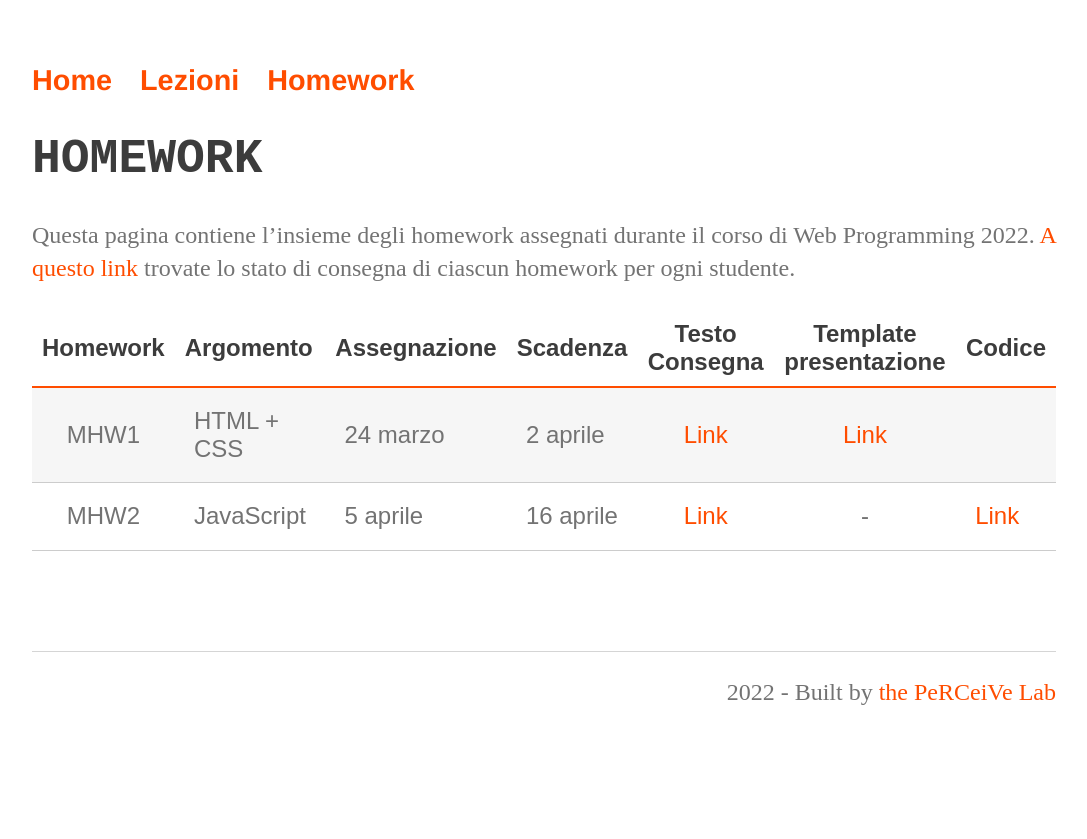
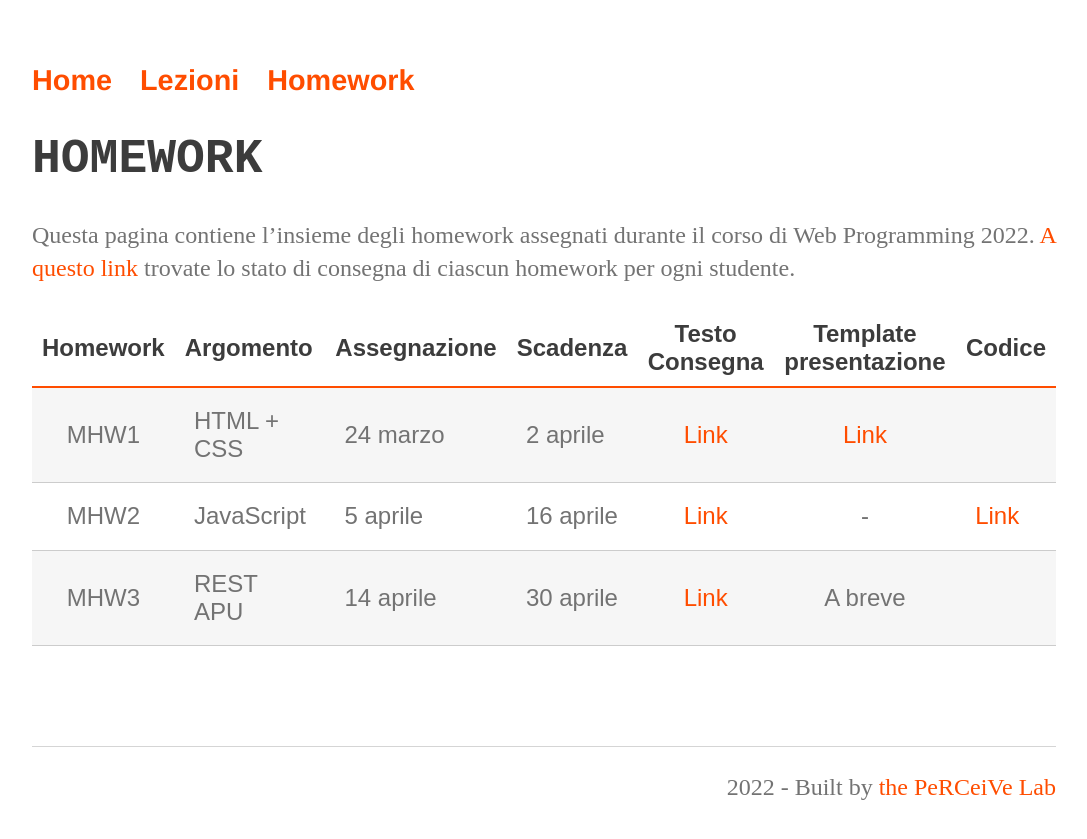
Before and after one commit to perceivelab/database-course, a Jekyll site: the page built from homework.md, in a window 1280 px wide. Shown: the top 839 px of the page, without its empty margins (96-1183 px from the left). Built offline with Jekyll 4.4.1, drawn with Linux system fonts in a browser that asks for light colours; our own code applies the rules of GitHub Pages for plain Markdown files.

Commit message:
Update homework.md

```diff
--- a/homework.md
+++ b/homework.md
@@ -9,5 +9,6 @@ Questa pagina contiene l'insieme degli homework assegnati durante il corso di We
 | :-------:| ------------------ | --------------- | -------           | :--------:      | :------: |
 | MHW1     | HTML + CSS         | 24 marzo        | 2 aprile          | [Link](mhw1.md) | [Link](https://drive.google.com/file/d/1Vrcqvuvqtm7l0Ss8zXwOVtiy8S404sbp/view?usp=sharing) |
 | MHW2     | JavaScript         | 5 aprile        | 16 aprile          | [Link](web-programming-mhw2.html) | - | [Link](mhw2_starting_code.zip) |
+| MHW3     | REST APU           | 14 aprile       | 30 aprile          | [Link](mhw3.md) | A breve |
 
 [404]: /web-programming-course/fallback
```
